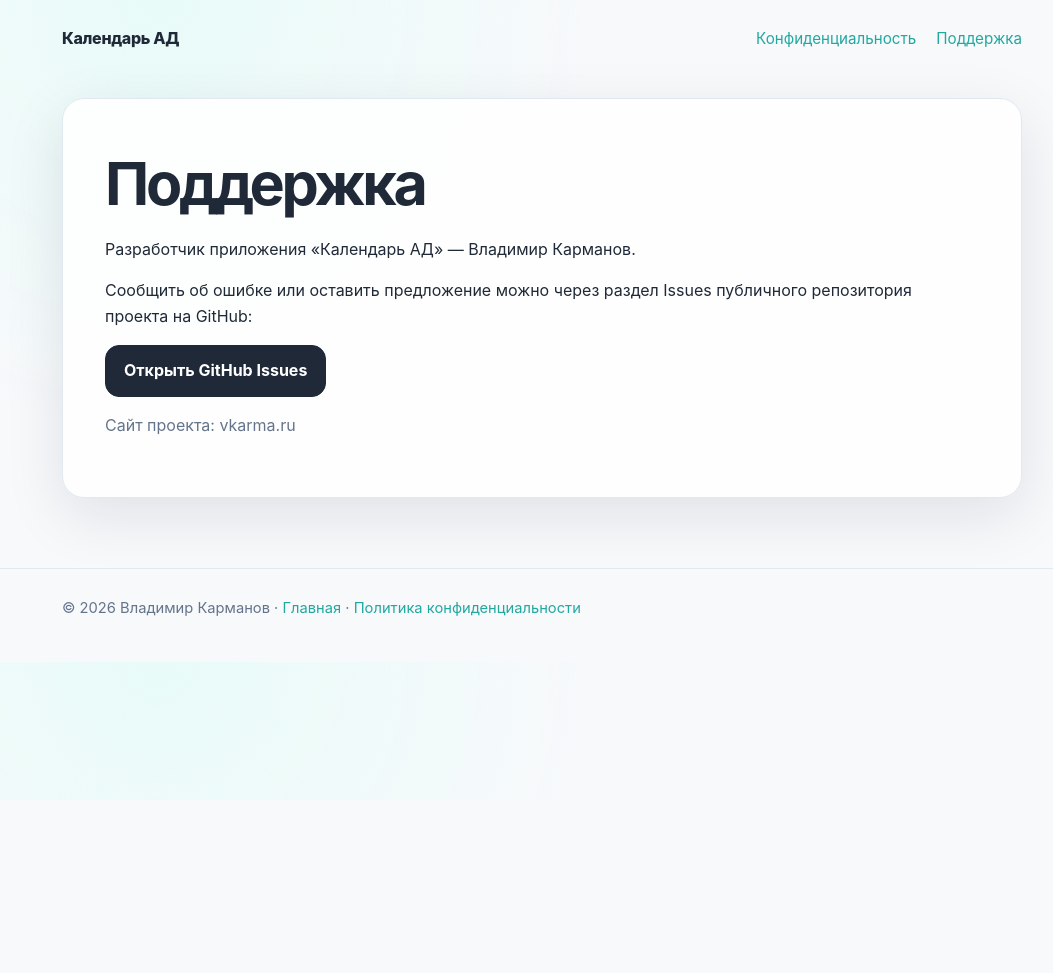
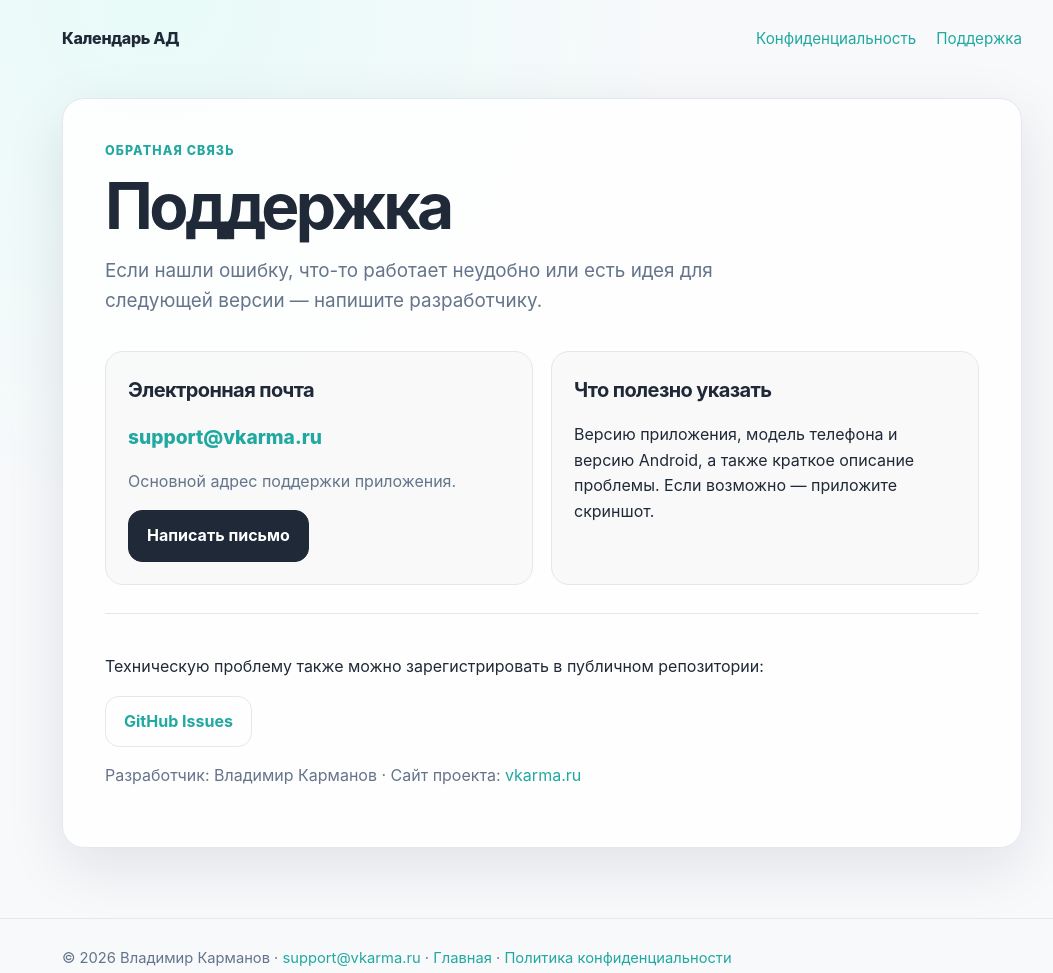
Before and after one commit to webzerg82/vkarma-site, a plain HTML site: page support.html in a window 1280 px wide. Shown: the whole page, without its empty margins (98-1151 px from the left). Before the commit the page ends 800 px from the top, so only its background shows below. Drawn offline with Linux system fonts and the light colour scheme.

Commit message:
Add files via upload

```diff
--- a/styles.css
+++ b/styles.css
@@ -58,3 +58,31 @@ footer { border-top:1px solid var(--line); padding:28px 0 42px; color:var(--mute
   body { background: radial-gradient(circle at 20% 0%, #0c3836 0, transparent 34%), var(--bg); }
   .button.primary { color:#0b1220; background:#f8fafc; border-color:#f8fafc; }
 }
+
+
+/* Contact and support */
+.contact-strip {
+  display:flex;
+  align-items:center;
+  justify-content:space-between;
+  gap:24px;
+  margin-bottom:36px;
+  padding:26px 30px;
+  background:linear-gradient(135deg, rgba(33,168,160,.12), rgba(33,168,160,.04));
+  border:1px solid rgba(33,168,160,.22);
+  border-radius:22px;
+}
+.contact-strip h2 { margin:.2rem 0 .35rem; font-size:clamp(1.45rem,3vw,2rem); letter-spacing:-.025em; }
+.contact-strip p { margin:0; color:var(--muted); }
+.email-link, .support-email a { font-weight:800; }
+.page-title { font-size:clamp(2.3rem,6vw,4rem); margin-bottom:18px; }
+.support-content .lead { margin-bottom:34px; }
+.support-grid { display:grid; grid-template-columns:1fr 1fr; gap:18px; margin:28px 0; }
+.support-card { border:1px solid var(--line); border-radius:18px; padding:22px; background:rgba(127,127,127,.035); }
+.support-card h2 { margin-top:0; font-size:1.25rem; }
+.support-email { font-size:1.2rem; margin:.3rem 0 .5rem; }
+.support-secondary { margin-top:24px; padding-top:24px; border-top:1px solid var(--line); }
+@media (max-width:760px) {
+  .contact-strip { align-items:flex-start; flex-direction:column; }
+  .support-grid { grid-template-columns:1fr; }
+}
--- a/support.html
+++ b/support.html
@@ -2,17 +2,35 @@
 <html lang="ru">
 <head>
 <meta charset="utf-8"><meta name="viewport" content="width=device-width,initial-scale=1">
+<meta name="description" content="Поддержка приложения Календарь АД. Связь с разработчиком: support@vkarma.ru">
 <title>Поддержка — Календарь АД</title>
 <link rel="icon" href="assets/app-icon.png"><link rel="stylesheet" href="styles.css">
 </head>
 <body>
 <header class="wrap"><nav><a class="brand" href="/">Календарь АД</a><div class="navlinks"><a href="privacy.html">Конфиденциальность</a><a href="support.html">Поддержка</a></div></nav></header>
-<main class="wrap section"><article class="content">
-<h1 style="font-size:clamp(2rem,6vw,3.7rem)">Поддержка</h1>
-<p>Разработчик приложения «Календарь АД» — Владимир Карманов.</p>
-<p>Сообщить об ошибке или оставить предложение можно через раздел Issues публичного репозитория проекта на GitHub:</p>
-<p><a class="button primary" href="https://github.com/webzerg82/vkarma-site/issues">Открыть GitHub Issues</a></p>
-<p class="meta">Сайт проекта: vkarma.ru</p>
+<main class="wrap section"><article class="content support-content">
+<div class="eyebrow">Обратная связь</div>
+<h1 class="page-title">Поддержка</h1>
+<p class="lead">Если нашли ошибку, что-то работает неудобно или есть идея для следующей версии — напишите разработчику.</p>
+
+<div class="support-grid">
+  <section class="support-card">
+    <h2>Электронная почта</h2>
+    <p class="support-email"><a href="mailto:support@vkarma.ru">support@vkarma.ru</a></p>
+    <p class="meta">Основной адрес поддержки приложения.</p>
+    <a class="button primary" href="mailto:support@vkarma.ru?subject=Календарь%20АД%20—%20обратная%20связь">Написать письмо</a>
+  </section>
+  <section class="support-card">
+    <h2>Что полезно указать</h2>
+    <p>Версию приложения, модель телефона и версию Android, а также краткое описание проблемы. Если возможно — приложите скриншот.</p>
+  </section>
+</div>
+
+<div class="support-secondary">
+  <p>Техническую проблему также можно зарегистрировать в публичном репозитории:</p>
+  <a class="button" href="https://github.com/webzerg82/vkarma-site/issues">GitHub Issues</a>
+</div>
+<p class="meta">Разработчик: Владимир Карманов · Сайт проекта: <a href="https://vkarma.ru">vkarma.ru</a></p>
 </article></main>
-<footer><div class="wrap">© 2026 Владимир Карманов · <a href="/">Главная</a> · <a href="privacy.html">Политика конфиденциальности</a></div></footer>
+<footer><div class="wrap">© 2026 Владимир Карманов · <a href="mailto:support@vkarma.ru">support@vkarma.ru</a> · <a href="/">Главная</a> · <a href="privacy.html">Политика конфиденциальности</a></div></footer>
 </body></html>
```
Also changed, not shown: index.html (+11 -2 lines), privacy.html (+4 -2 lines).
